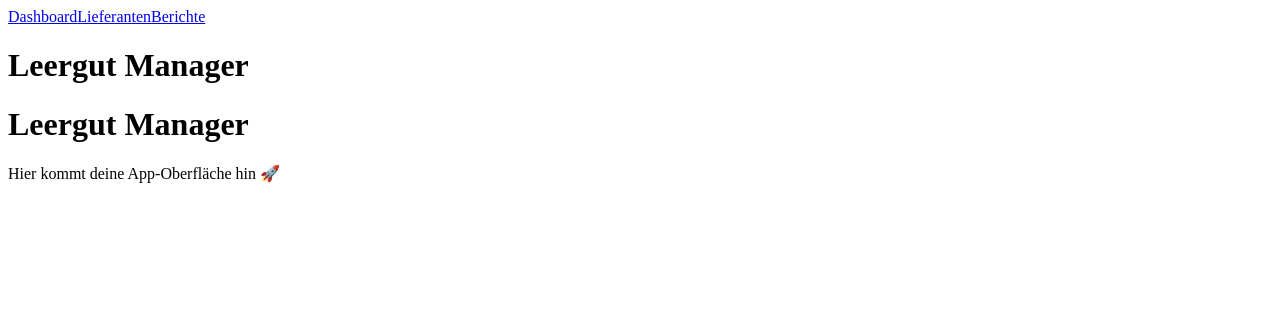
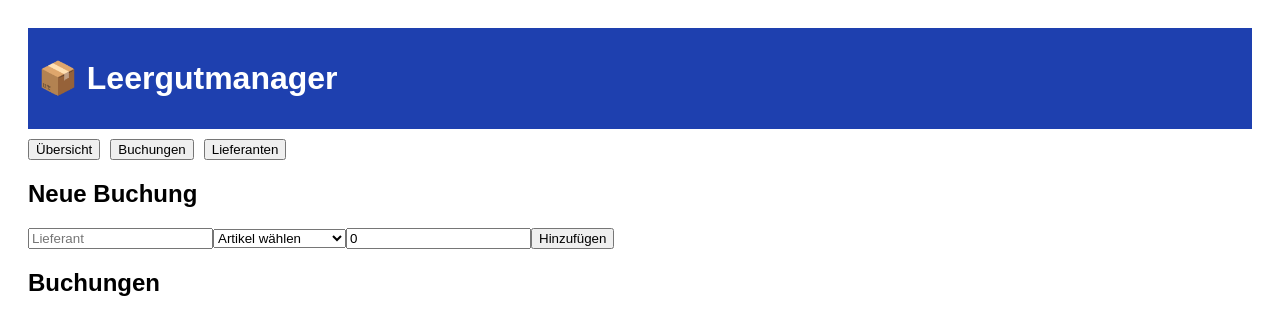
Before and after one commit to rambojohnj85-hue/leergut-manager, a React (Vite) app: page / in a window 1280 px wide. Shown: the top 334 px of the page. Built offline with nearby package versions, Linux system fonts and the light colour scheme.

Commit message:
Add files via upload

```diff
--- a/src/App.tsx
+++ b/src/App.tsx
@@ -1,18 +1,50 @@
-import React from "react";
-import Topbar from "./components/Topbar";
-import Sidebar from "./components/Sidebar";
+
+import React, { useState } from 'react';
 
 const App: React.FC = () => {
+  const [lieferant, setLieferant] = useState('');
+  const [artikel, setArtikel] = useState('');
+  const [menge, setMenge] = useState<number>(0);
+  const [buchungen, setBuchungen] = useState<any[]>([]);
+
+  const handleAdd = () => {
+    setBuchungen([...buchungen, { lieferant, artikel, menge }]);
+    setLieferant('');
+    setArtikel('');
+    setMenge(0);
+  };
+
   return (
-    <div className="flex h-screen">
-      <Sidebar />
-      <div className="flex flex-col flex-1">
-        <Topbar />
-        <main className="p-4">
-          <h1 className="text-2xl font-bold">Leergut Manager</h1>
-          <p>Hier kommt deine App-Oberfläche hin 🚀</p>
-        </main>
-      </div>
+    <div style={{ fontFamily: 'sans-serif', padding: 20 }}>
+      <header style={{ background: '#1e40af', color: 'white', padding: 10 }}>
+        <h1>📦 Leergutmanager</h1>
+      </header>
+
+      <nav style={{ margin: '10px 0', display: 'flex', gap: 10 }}>
+        <button>Übersicht</button>
+        <button>Buchungen</button>
+        <button>Lieferanten</button>
+      </nav>
+
+      <main>
+        <h2>Neue Buchung</h2>
+        <input placeholder="Lieferant" value={lieferant} onChange={(e) => setLieferant(e.target.value)} />
+        <select value={artikel} onChange={(e) => setArtikel(e.target.value)}>
+          <option value="">Artikel wählen</option>
+          <option value="Europalette">Europalette</option>
+          <option value="Gitterbox">Gitterbox</option>
+          <option value="Pendelverpackung">Pendelverpackung</option>
+        </select>
+        <input type="number" placeholder="Menge" value={menge} onChange={(e) => setMenge(Number(e.target.value))} />
+        <button onClick={handleAdd}>Hinzufügen</button>
+
+        <h2>Buchungen</h2>
+        <ul>
+          {buchungen.map((b, i) => (
+            <li key={i}>{b.lieferant} – {b.artikel}: {b.menge}</li>
+          ))}
+        </ul>
+      </main>
     </div>
   );
 };
--- a/vite.config.ts
+++ b/vite.config.ts
@@ -1,11 +1,11 @@
-import { defineConfig } from "vite";
-import react from "@vitejs/plugin-react";
+
+import { defineConfig } from 'vite';
+import react from '@vitejs/plugin-react';
 
 export default defineConfig({
   plugins: [react()],
-  root: ".",
-  base: "./",
+  base: './',
   build: {
-    outDir: "dist",
-  },
+    outDir: 'dist'
+  }
 });
```
Also changed, not shown: electron/main.ts (+11 -13 lines), package.json (+20 -22 lines), src/main.tsx (+5 -4 lines), tsconfig.electron.json (added, +12 -0 lines), tsconfig.json (+11 -11 lines).
